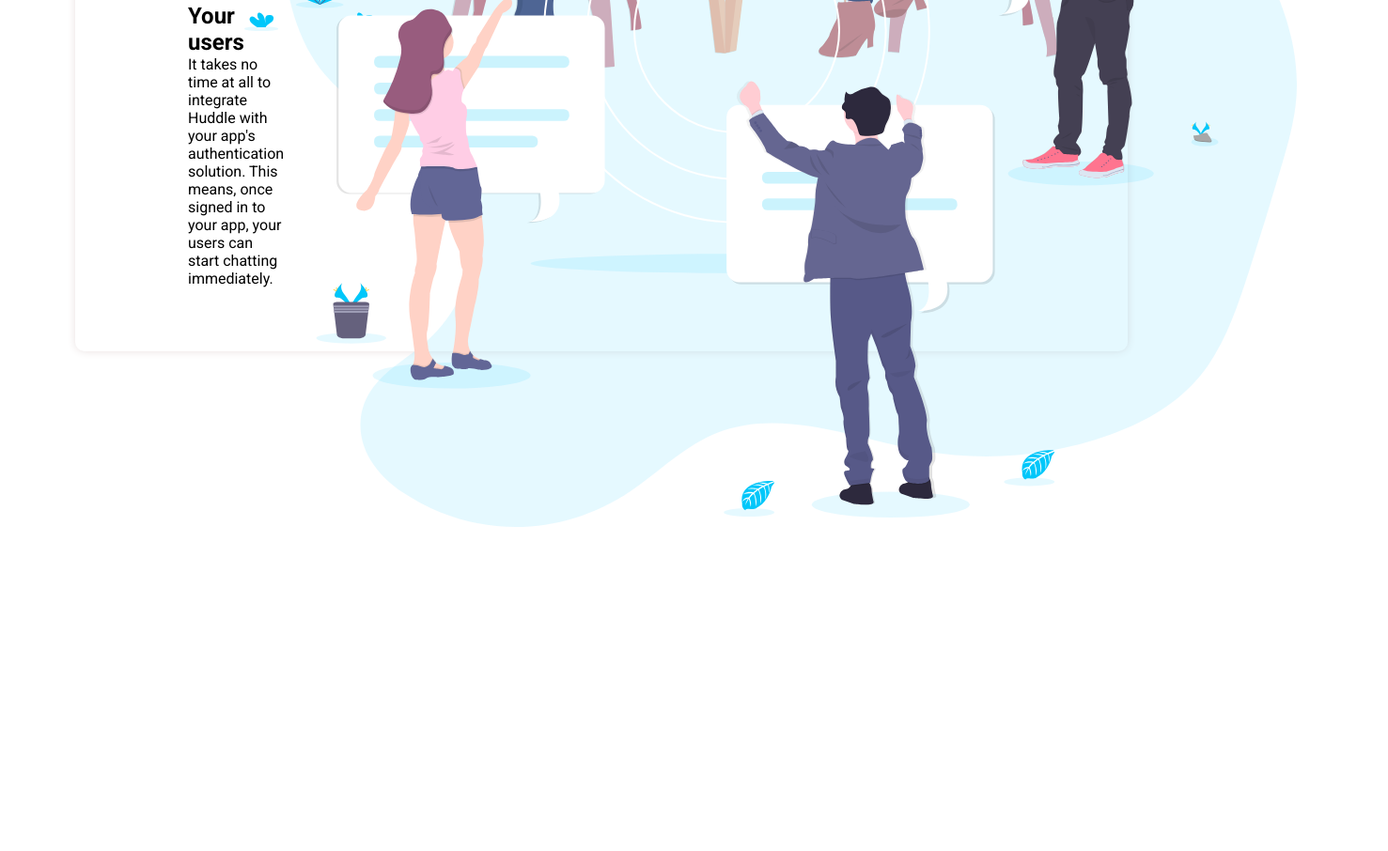
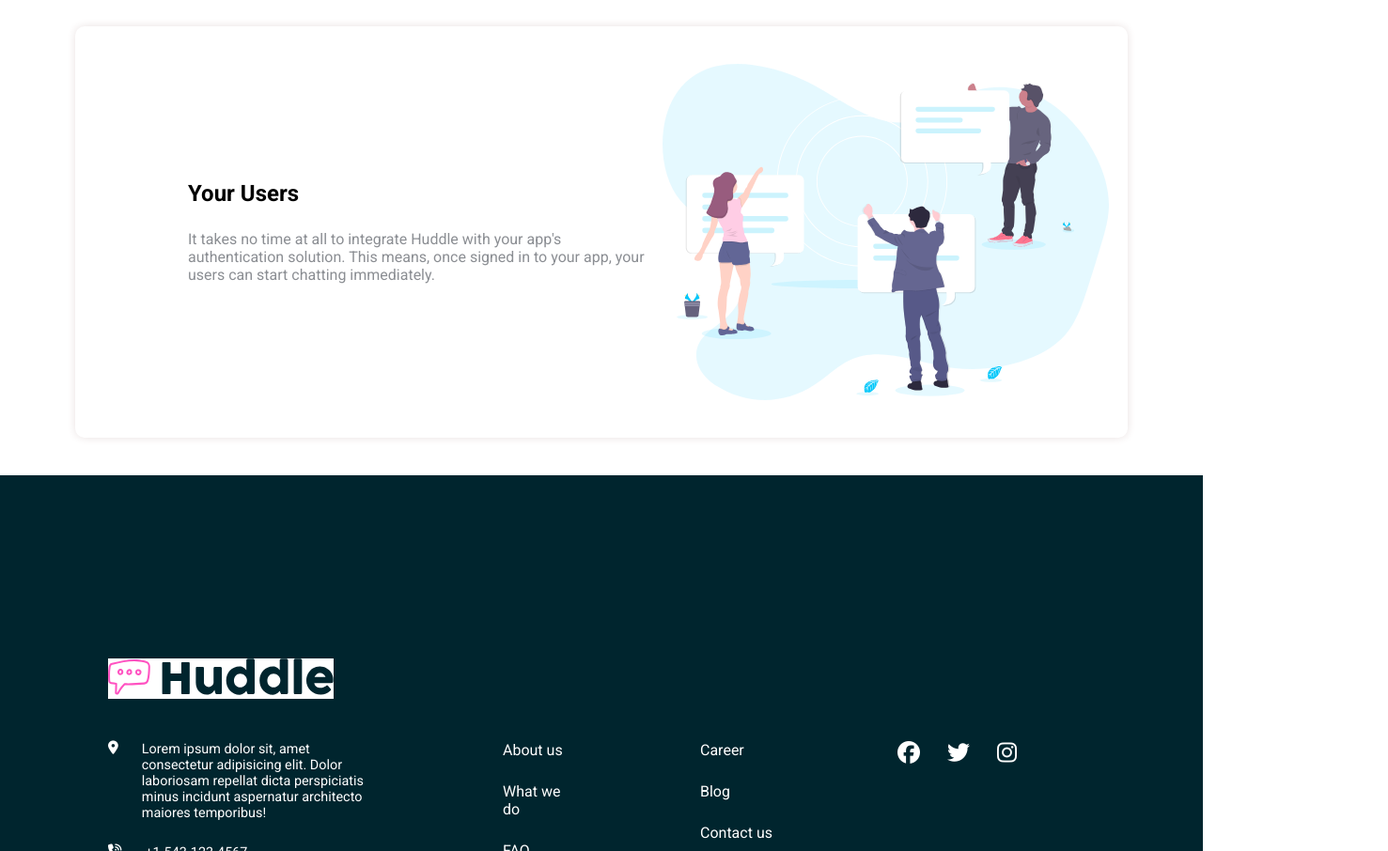
Before and after one commit to noureddinox/huddle-landing-page, a website: page index.html in a window 1280 px wide. Shown: the part 1894-2800 px from the top of the page at 94% size, 1477 px wide, since content can reach past the window. Before the commit the page ends 2455 px from the top, so only its background shows below. Drawn offline with Linux system fonts and the light colour scheme.

Commit message:
2nd commit

```diff
--- a/index.html
+++ b/index.html
@@ -9,6 +9,7 @@
     <link rel="preconnect" href="https://fonts.gstatic.com" crossorigin>
     <link href="https://fonts.googleapis.com/css2?family=Roboto:wght@100;300;400;500;700;900&display=swap" rel="stylesheet">
     <link rel="stylesheet" href="style/main.css/main.css">
+    <script src="https://kit.fontawesome.com/17724b619d.js" crossorigin="anonymous"></script>
 </head>
 <body>
     <div class="cover">
@@ -36,7 +37,7 @@
             <div class="illustrations">
                 <div class="illustration">
                     <div class="illustration-text">
-                        <h2>Grow together</h2>
+                        <h2>Grow Together</h2>
                         <p>Generate meaningful discussions with your audience and build a strong, loyal community. Think of the insightful conversations you miss out on with a feedback form.</p>
                     </div>
                     <img src="images/illustration-grow-together.svg" alt="">
@@ -44,19 +45,55 @@
                 <div class="illustration ill-2">
                     <img src="images/illustration-flowing-conversation.svg" alt="">
                     <div class="illustration-text">
-                        <h2>Flowing conversations</h2>
+                        <h2>Flowing Conversations</h2>
                         <p>You wouldn't paginate a conversation in real life, so why do it online? Our threads have just-in-time loading for a more natural flow.</p>
                     </div>
                 </div>
                 <div class="illustration">
                     <div class="illustration-text">
-                        <h2>Your users</h2>
+                        <h2>Your Users</h2>
                         <p>It takes no time at all to integrate Huddle with your app's authentication solution. This means, once signed in to your app, your users can start chatting immediately.</p>
                     </div>
                     <img src="images/illustration-your-users.svg" alt="">
                 </div>
             </div>
         </div>
+        <footer>
+            <div class="logo">
+                <img src="images/logo.svg" alt="logo">
+            </div>
+            <div class="footer-cont">
+             <div class="box">
+                <div class="info">
+                    <i class="fa-sharp fa-solid fa-location-dot"></i>
+                    <p>Lorem ipsum dolor sit, amet consectetur adipisicing elit. Dolor laboriosam repellat dicta perspiciatis minus incidunt aspernatur architecto maiores temporibus!</p>
+                </div>
+                <div class="info">
+                    <i class="fa-solid fa-phone-volume"></i>
+                    <p>+1-543-123-4567</p>
+                </div>
+                <div class="info">
+                    <i class="fa-solid fa-envelope"></i>
+                    <p>example@huddle.com</p>
+                </div>
+             </div>
+            <div class="box">
+                <p class="text">About us</p>
+                <p class="text">What we do</p>
+                <p class="text">FAQ</p>
+            </div>
+            <div class="box">
+                <p class="text">Career</p>
+                <p class="text">Blog</p>
+                <p class="text">Contact us</p>
+            </div>
+            <div class="box media">
+                <i class="fa-brands fa-facebook"></i>
+                <i class="fa-brands fa-twitter"></i>
+                <i class="fa-brands fa-instagram"></i>
+            </div>
+           </div>
+        </footer>
     </div>
 </body>
 </html>
--- /dev/null
+++ b/main-scss/layouts/_footer.scss
@@ -0,0 +1,37 @@
+footer {
+    background-color: $footer-color;
+    color: white;
+    padding: 195px 115px 60px;
+    .logo {
+        background-color: white;
+        width: fit-content;
+        margin-bottom: 45px;
+    }
+    .footer-cont {
+        display: flex;
+    }
+    .box {
+        flex-basis: 20%;
+        padding-right: 130px;
+        .info {
+            display: flex;
+        }
+        i {
+            margin-right: 25px;
+        }
+
+        p {
+            margin-bottom: 25px;
+        }
+    }
+    .box:first-child {
+        flex-basis: 40%;
+        font-size: 0.9em;
+    }
+    .media {
+        padding-right: 0;
+        i {
+            font-size: 1.5em;
+        }
+    }
+}
--- a/main-scss/layouts/_illustrations.scss
+++ b/main-scss/layouts/_illustrations.scss
@@ -7,12 +7,18 @@
         border-radius: 10px;
         height: 438px;
         margin-bottom: 40px;
-        padding-left: 120px;
+        padding: 40px 20px 40px 120px;
         &-text {
             flex-basis: 50%;
+            h2 {
+                margin-bottom: 25px;
+            }
+            p {
+                color: #8b8e93;
+            }
         }
         img {
-            flex-basis: 50%;
+            flex-basis: 40%;
             height: 100%;
         }
     }
--- a/main-scss/layouts/_mainpage.scss
+++ b/main-scss/layouts/_mainpage.scss
@@ -11,7 +11,7 @@
     .call-to-action {
         display: flex;
         justify-content: space-between;
-        margin-bottom: 158px;
+        margin-bottom: 250px;
         .main-text {
             flex-basis: 45%;
             margin-top: 100px;
--- a/main-scss/main.scss
+++ b/main-scss/main.scss
@@ -4,3 +4,4 @@
 @import './layouts/header';
 @import './layouts/mainpage';
 @import './layouts/illustrations';
+@import './layouts/footer'
--- a/main-scss/utils/_variables.scss
+++ b/main-scss/utils/_variables.scss
@@ -1 +1,2 @@
-$color-button: #fe52c0
+$color-button: #fe52c0;
+$footer-color: #00252e
```
Also changed, not shown: style/main.css/main.css, 1 other file.
